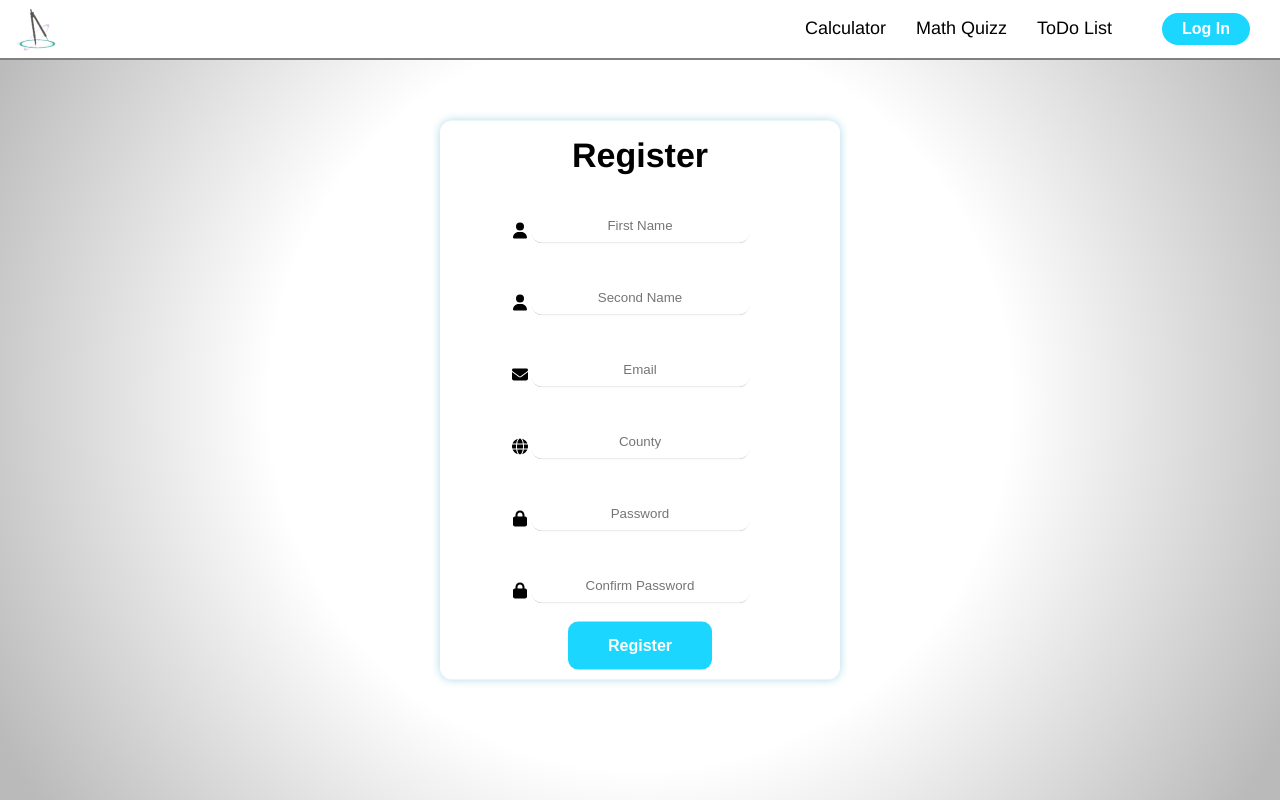
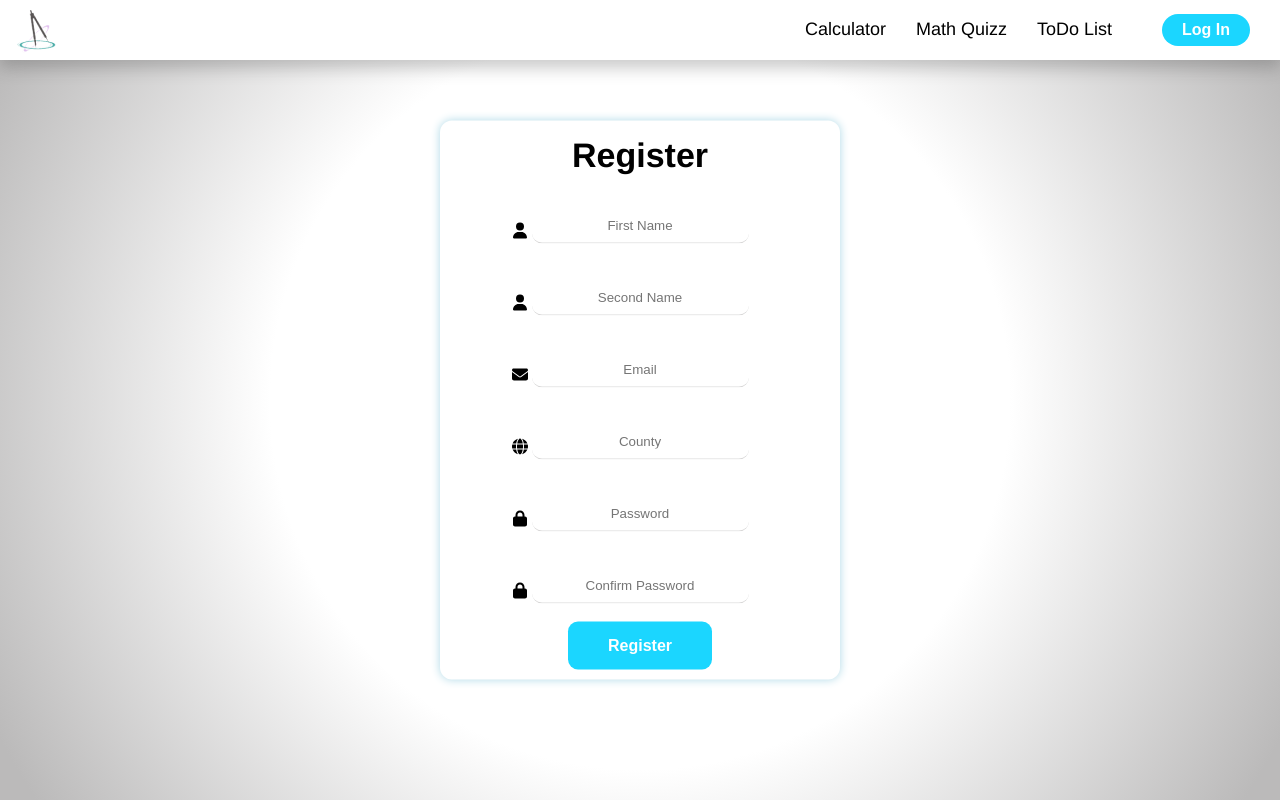
Before and after one commit to dnscrst/utility-project, a Vue app: page /register in a window 1280 px wide. Built offline with nearby package versions, Linux system fonts and the light colour scheme; what vue-simple-alert would draw is missing.

Commit message:
changed some style for nav-bar

```diff
--- a/src/components/NavBar.vue
+++ b/src/components/NavBar.vue
@@ -99,7 +99,7 @@
       position: fixed;
       width: 100%;
       background-color: white;
-      border-bottom: 2px solid gray;
+      box-shadow: 0 8px 15px rgb(50 50 50 / 25%);
       > div {
         padding: 0 16px 24px 0;
         display: flex;
```
